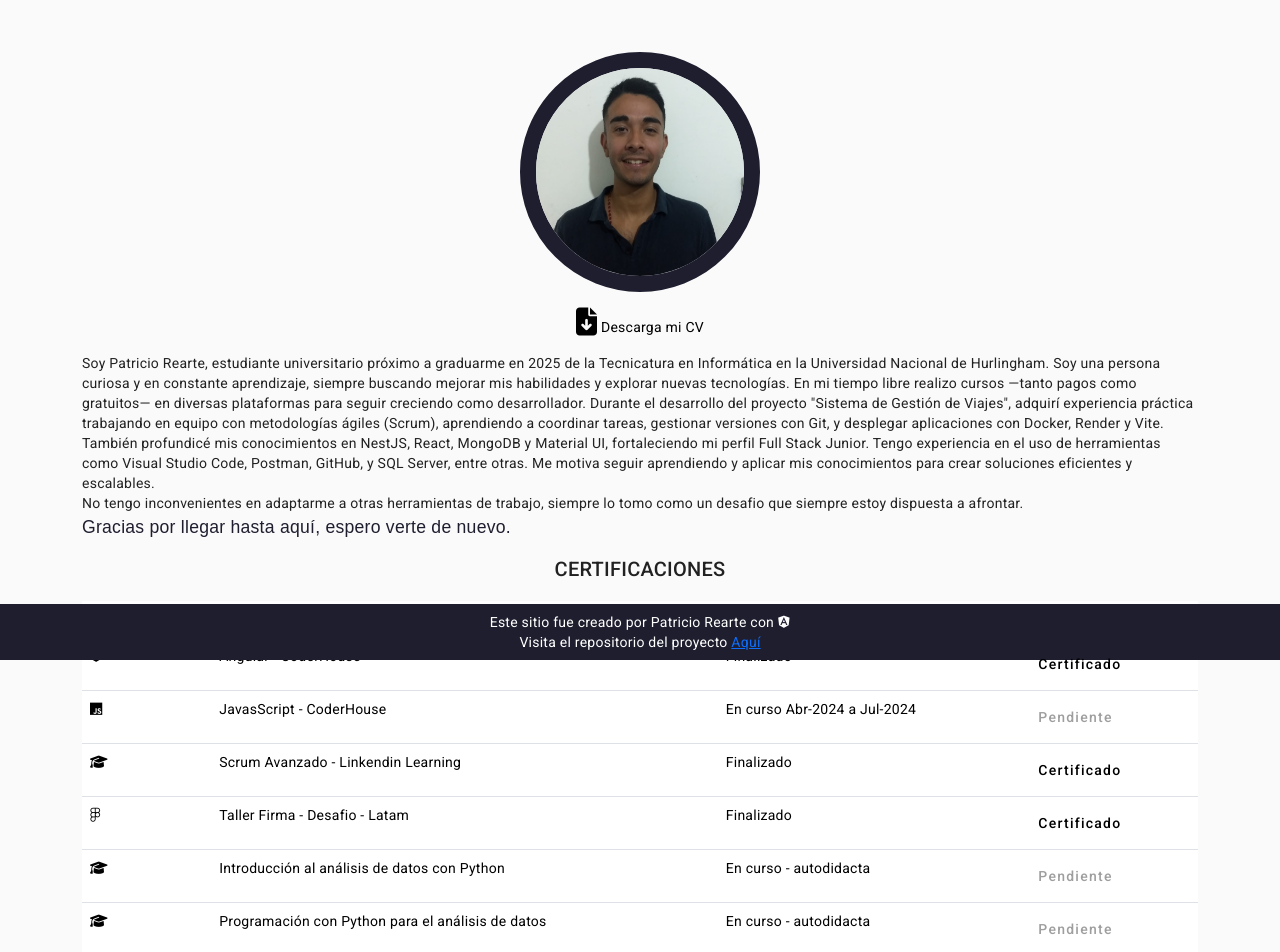
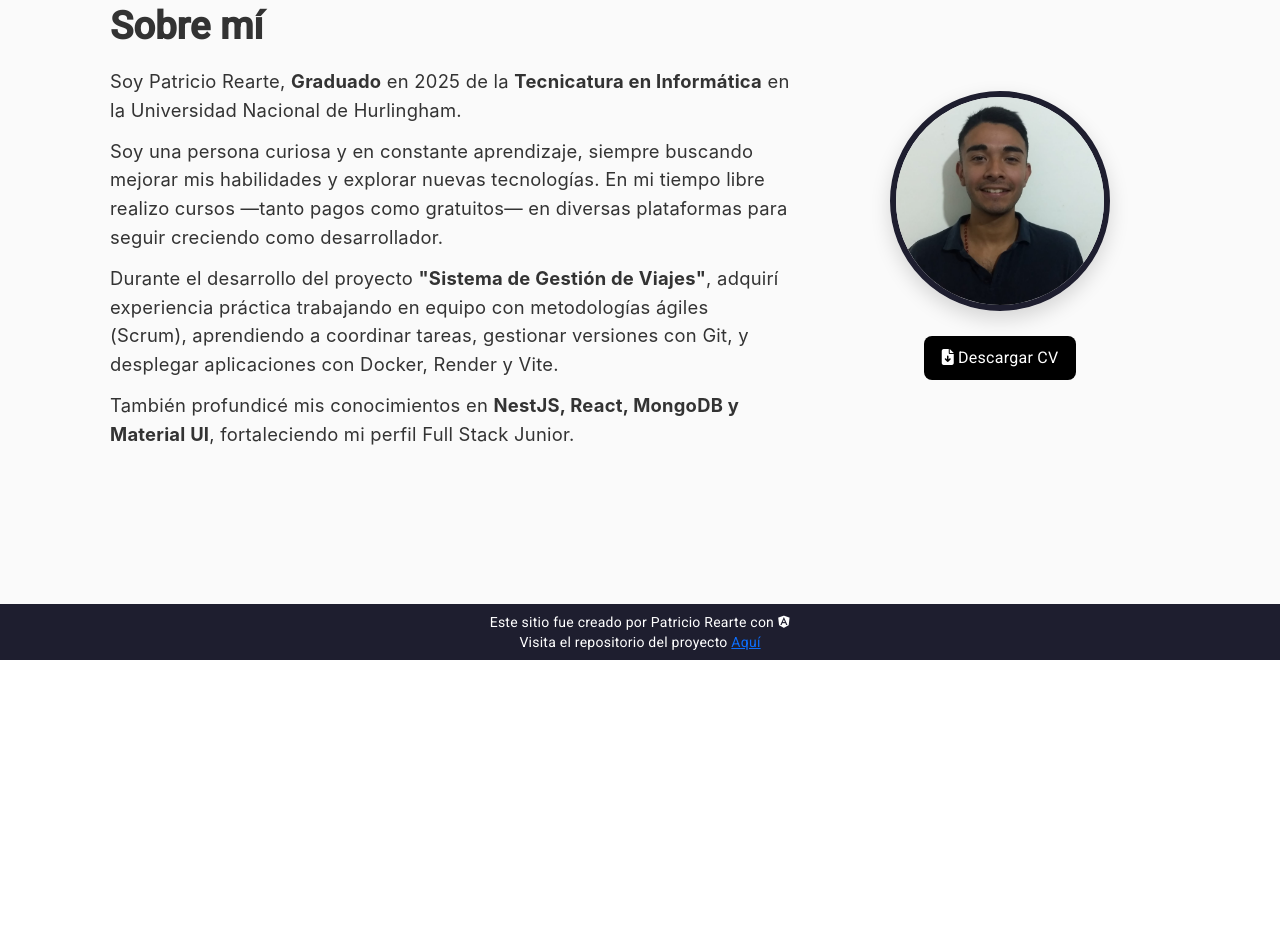
Before and after one commit to patriciorearte/patriciorearte-portafolio, an Angular app: page /about-me in a window 1280 px wide. Shown: the part 140-1092 px from the top of the page. After the commit the page ends 800 px from the top, so only its background shows below. Built offline with nearby package versions, Linux system fonts and the light colour scheme; a web font is replaced by a local one.

Commit message:
ultima actulizacion

```diff
--- a/src/app/dashboard-portafolio/pages/about-me/about-me.component.css
+++ b/src/app/dashboard-portafolio/pages/about-me/about-me.component.css
@@ -1,11 +1,69 @@
-a{
+/* GRID de dos columnas en desktop */
+.sobre-mi-container {
+    max-width: 1100px;
+    margin: auto;
+    padding: 60px 20px;
+    display: grid;
+    grid-template-columns: 2fr 1fr; /* texto más grande, imagen más chica */
+    align-items: center;
+    column-gap: 40px;
+    margin-top: 90px;
+  }
+
+  /* Texto */
+  .sobre-mi-text {
+    text-align: left;
+    font-size: 1.15rem;
+    line-height: 1.8rem;
+    font-family: "Inter", sans-serif;
+    color: #333;
+  }
+
+  .titulo {
+    font-size: 2.4rem;
+    font-weight: bold;
+    margin-bottom: 25px;
+  }
+
+  /* Imagen */
+  .sobre-mi-img {
+    text-align: center;
+  }
+
+  .sobre-mi-img img {
+    width: 220px;
+    height: 220px;
+    border-radius: 50%;
+    object-fit: cover;
+    border: 6px solid #1e1e2f;
+    box-shadow: 0px 8px 20px rgba(0, 0, 0, 0.15);
+    margin-bottom: 25px;
+  }
+
+  /* Botón */
+  .btn-cv {
+    display: inline-block;
+    background-color: black;
+    color: white;
+    padding: 12px 18px;
+    border-radius: 8px;
     text-decoration: none;
-    color: black;
-}
+    font-size: 1rem;
+    transition: 0.3s;
+  }
 
-p {
-    font-family: 'Poppins', sans-serif; /* Fuente atractiva */
-    font-size: 1.1rem;                  /* Tamaño un poco más grande */
-    line-height: 1.6;                    /* Espaciado entre líneas para legibilidad */
-    color: #1e1e2f;                      /* Color elegante (azul oscuro) */
+  .btn-cv:hover {
+    background-color: #333;
   }
+
+  /* Responsive para celulares */
+  @media (max-width: 768px) {
+    .sobre-mi-container {
+      grid-template-columns: 1fr; /* pasa a 1 columna */
+      text-align: center;
+    }
+
+    .sobre-mi-text {
+      text-align: center;
+    }
+  }
--- a/src/app/dashboard-portafolio/pages/about-me/about-me.component.html
+++ b/src/app/dashboard-portafolio/pages/about-me/about-me.component.html
@@ -1,120 +1,36 @@
+<div class="sobre-mi-container">
+  <!-- Columna de texto -->
+  <div class="sobre-mi-text">
+    <h1 class="titulo">Sobre mí</h1>
 
-  <div class="my-5">
-    <div class="container-sm  container-md container-lg">
-      <div class="m-auto">
-        <div class="text-center p-5">
-          <h1>SOBRE MI </h1>
-        </div>
-        <div class="text-center mb-3">
-          <img src="../../../../assets/imagenes/foto_CV_Patricio.jpg" class="img-fluid" style="border-radius: 50%;width: 15rem;height: 15rem;border: solid #1e1e2f 1rem;">
-        </div>
-        <div class="text-center mb-3">
-              <a href="../../../../assets/resume/Patricio_Rearte_Act.pdf" class="text-center" download>
-                <i class="fa-solid fa-file-arrow-down fs-3">
+    <p>
+      Soy Patricio Rearte, <strong>Graduado</strong> en 2025 de la
+      <strong>Tecnicatura en Informática</strong> en la Universidad Nacional de Hurlingham.
+    </p>
 
-                </i> Descarga mi CV
-              </a>
-        </div>
-      </div>
-      <div class="m-auto">
-        <div class="text-break">
-          Soy Patricio Rearte, estudiante universitario próximo a graduarme en 2025 de la Tecnicatura en Informática en la Universidad Nacional de Hurlingham.
-Soy una persona curiosa y en constante aprendizaje, siempre buscando mejorar mis habilidades y explorar nuevas tecnologías. En mi tiempo libre realizo cursos —tanto pagos como gratuitos— en diversas plataformas para seguir creciendo como desarrollador.
+    <p>
+      Soy una persona curiosa y en constante aprendizaje, siempre buscando mejorar mis habilidades y explorar nuevas tecnologías.
+      En mi tiempo libre realizo cursos —tanto pagos como gratuitos— en diversas plataformas para seguir creciendo como desarrollador.
+    </p>
 
-Durante el desarrollo del proyecto "Sistema de Gestión de Viajes", adquirí experiencia práctica trabajando en equipo con metodologías ágiles (Scrum), aprendiendo a coordinar tareas, gestionar versiones con Git, y desplegar aplicaciones con Docker, Render y Vite.
-También profundicé mis conocimientos en NestJS, React, MongoDB y Material UI, fortaleciendo mi perfil Full Stack Junior.
+    <p>
+      Durante el desarrollo del proyecto <strong>"Sistema de Gestión de Viajes"</strong>, adquirí experiencia práctica trabajando
+      en equipo con metodologías ágiles (Scrum), aprendiendo a coordinar tareas, gestionar versiones con Git, y desplegar
+      aplicaciones con Docker, Render y Vite.
+    </p>
 
-Tengo experiencia en el uso de herramientas como Visual Studio Code, Postman, GitHub, y SQL Server, entre otras. Me motiva seguir aprendiendo y aplicar mis conocimientos para crear soluciones eficientes y escalables.
-        </div>
-        <div class="text-break">
-          No tengo inconvenientes en adaptarme a otras herramientas de trabajo, siempre lo tomo como un desafio que siempre
-          estoy dispuesta a afrontar.
-          <p>
-            Gracias por llegar hasta aquí, espero verte de nuevo.
-          </p>
-        </div>
-      </div>
-      <div class="m-auto">
-        <div class="row">
-          <div class="col-12">
-            <div class="text-center">
-              <h2>CERTIFICACIONES</h2>
-            </div>
-          </div>
-          <div class="col-12">
-            <div class="d-flex">
-              <table class="table">
-                <thead>
-                  <tr>
-                    <th scope="col">Tecnología</th>
-                    <th scope="col">Nombre Curso</th>
-                    <th scope="col">Estado</th>
-                    <th scope="col">Link Certificado</th>
-                  </tr>
-                </thead>
-                <tbody>
-                  <tr>
-                    <th scope="row"><i class="fa-brands fa-angular"></i></th>
-                    <td>Angular - CoderHouse</td>
-                    <td>Finalizado</td>
-                    <td>
-                      <button mat-button (click)="openCertificado('https://www.coderhouse.com/ar/certificados/6580ce53d8761c4a1a17b052?lang=')">Certificado</button>
-                    </td>
-                  </tr>
-                  <tr>
-                    <th scope="row"><i class="fa-brands fa-js"></i></th>
-                    <td>JavasScript - CoderHouse</td>
-                    <td>En curso Abr-2024 a Jul-2024</td>
-                    <td>
-                      <button mat-button disabled>Pendiente</button>
-                    </td>
-                  </tr>
-                  <tr>
-                    <th scope="row"><i class="fa-solid fa-graduation-cap"></i></th>
-                    <td>Scrum Avanzado - Linkendin Learning</td>
-                    <td>Finalizado</td>
-                    <td><button mat-button (click)="openCertificado('https://www.linkedin.com/learning/certificates/f688f19ab41c048428ef7a9e61c64a71e2a7c64c45d063a05225d813db3729c7?lipi=urn%3Ali%3Apage%3Ad_flagship3_profile_view_base_certifications_details%3B3sGwq0WFSPWJYrzHN%2Fj4%2Bg%3D%3D')">Certificado</button></td>
-                  </tr>
-                  <tr>
-                    <th scope="row"><i class="fa-brands fa-figma"></i></th>
-                    <td>Taller Firma - Desafio - Latam</td>
-                    <td>Finalizado</td>
-                    <td>
-                      <button mat-button (click)="openCertificado('https://cursos.desafiolatam.com/certificates/zocozigkde')">Certificado</button>
-                    </td>
-                  </tr>
-                  <tr>
-                    <th scope="row"><i class="fa-solid fa-graduation-cap"></i></th>
-                    <td>Introducción al análisis de datos con Python</td>
-                    <td>En curso - autodidacta</td>
-                    <td>
-                      <button mat-button disabled>Pendiente</button>
-                    </td>
-                  </tr>
-                  <tr>
-                    <th scope="row"><i class="fa-solid fa-graduation-cap"></i></th>
-                    <td>Programación con Python para el análisis de datos</td>
-                    <td>En curso - autodidacta</td>
-                    <td>
-                      <button mat-button disabled>Pendiente</button>
-                    </td>
-                  </tr>
-                  <tr>
-                    <th scope="row"><i class="fa-solid fa-graduation-cap"></i></th>
-                    <td>Aprende Power BI desde cero</td>
-                    <td>Finalizado</td>
-                    <td>
-                      <button mat-button (click)="openCertificado('https://cursos.desafiolatam.com/certificates/jkhmrq5i4f')">Certificado</button>
-                    </td>
-                  </tr>
+    <p>
+      También profundicé mis conocimientos en <strong>NestJS, React, MongoDB y Material UI</strong>, fortaleciendo mi perfil
+      Full Stack Junior.
+    </p>
+  </div>
 
-                </tbody>
-              </table>
-            </div>
-          </div>
-        </div>
+  <!-- Columna imagen + descargar CV -->
+  <div class="sobre-mi-img">
+    <img src="assets/imagenes/foto_CV_Patricio.jpg" alt="Foto de perfil">
 
-
-
-      </div>
+    <a href="assets/CV-Patricio-Rearte.pdf" class="btn-cv" download>
+      <i class="fa-solid fa-file-arrow-down"></i> Descargar CV
+    </a>
   </div>
+</div>
--- a/src/app/dashboard-portafolio/pages/home/home.component.css
+++ b/src/app/dashboard-portafolio/pages/home/home.component.css
@@ -1,34 +1,83 @@
-button {
+/* CONTENEDOR PRINCIPAL */
+.hero-container {
+  display: flex;
+  flex-direction: row;
+  align-items: center;
+  justify-content: center;
+  gap: 50px;
+  padding: 60px 20px;
+  max-width: 1200px;
+  margin: auto;
+  margin-top: 90px;
+}
+
+/* SECCIÓN IZQUIERDA (TEXTO) */
+.hero-left {
+  max-width: 550px;
+}
+
+h1 {
+  font-size: 2.5rem;
+  font-weight: 700;
+  color: #222;
+}
+
+.subtitulo {
+  font-size: 1.4rem;
+  font-weight: 500;
+  color: #555;
+  margin-bottom: 25px;
+}
+
+p {
+  font-size: 1.15rem;
+  line-height: 1.8rem;
+  color: #444;
+  text-align: justify;
+}
+
+ul {
+  padding-left: 18px;
+  font-size: 1.1rem;
+  margin-bottom: 10px;
+}
+
+/* SECCIÓN DERECHA (IMAGEN) */
+.hero-right img {
+  width: 330px;
+  border-radius: 50%;
+  box-shadow: 0px 4px 20px rgba(0,0,0,0.15);
+}
+
+/* BOTÓN */
+.btn-contacto {
   background-color: black;
   color: white;
-  border: 1px solid black;
-  border-radius: 5px;
-  padding: 10px 20px;
-  font-size: 16px;
+  border: none;
+  padding: 12px 22px;
+  font-size: 18px;
+  border-radius: 8px;
   cursor: pointer;
-  transition: background-color 0.3s, color 0.3s;
-  margin-bottom: 30px; /* separa del footer */
+  margin-top: 20px;
 }
-button:hover {
-    background-color: #333; /* Cambia el color de fondo al pasar el mouse */
+
+.btn-contacto:hover {
+  background-color: #333;
 }
-p {
-    font-family: 'Poppins', sans-serif; /* Fuente atractiva */
-    font-size: 1.1rem;                  /* Tamaño un poco más grande */
-    line-height: 1.6;                    /* Espaciado entre líneas para legibilidad */
-    color: #1e1e2f;                      /* Color elegante (azul oscuro) */
+
+/* RESPONSIVE */
+@media (max-width: 850px) {
+  .hero-container {
+    flex-direction: column;
+    text-align: center;
   }
-img{
-  border-radius: 15px;       /* bordes redondeados */
-  margin: 30px 0;            /* espacio arriba y abajo */
-  display: block;
-  max-width: 100%;
-  height: auto;
 
-  /* Para que se vea bien si navbar es fixed */
-  position: relative;
-  z-index: 1;
+  .hero-left {
+    text-align: center;
+  }
 
-  /* Sombra opcional para resaltar */
-  box-shadow: 0 4px 8px rgba(0,0,0,0.1);
+  ul {
+    list-style: none;
+    padding: 0;
+  }
 }
--- a/src/app/dashboard-portafolio/pages/home/home.component.html
+++ b/src/app/dashboard-portafolio/pages/home/home.component.html
@@ -1,34 +1,34 @@
+<div class="hero-container">
 
-<div class="my-5">
-  <div class="container-sm  container-md container-lg">
-      <div class="m-auto">
+  <div class="hero-left">
+      <h1>Hola, soy <strong>Patricio Rearte</strong> </h1>
+      <h2 class="subtitulo">Full Stack Developer Jr.</h2>
 
-        <div class="text-center">
-          <img   style="max-width: 100%; max-height: 400px;" class="img-fluid m-auto" src="assets/imagenes/Patricio.png">
-          <!-- <h1 class="text-center my-3 my-md-5 fw-bold">{{title}}</h1> -->
-        </div>
-        <div class="m-auto" style="max-width: 70%">
-          <p class="p-1">
-            ¡Hola! Muchas gracias por visitar mi portafolio.
-            Este sitio está desarrollado con Angular v16, es un SPA (Single Page Application) en la que utilizo Angular Material y Lazy Loading para mejorar la experiencia de navegación.
+      <p>
+        Este sitio está desarrollado con <strong>Angular v16</strong>.
+        Es una SPA (Single Page Application) donde utilizo Angular Material y Lazy Loading para optimizar la navegación.
+      </p>
 
-            En la sección Portafolio vas a encontrar algunos proyectos que realicé aplicando mis conocimientos en React, Node.js y bases de datos (MongoDB / MariaDB), además de otros desarrollos académicos y personales.
+      <p>
+        En la sección <strong>Portafolio</strong> vas a encontrar proyectos realizados aplicando mis conocimientos en:
+      </p>
 
+      <ul>
+        <li><strong>React</strong></li>
+        <li><strong>Node.js</strong></li>
+        <li><strong>Bases de datos (MongoDB / MariaDB)</strong></li>
+      </ul>
 
+      <p>
+        Estoy en constante mejora y aprendizaje continuo, así que te invito a volver para ver avances.
+        <br> ¡Gracias por pasar!
+      </p>
 
-          </p>
-          <p class="p-1">
-            Estoy continuamente realizandole mejoras , así que te invito a que lo visites cada tando para que juntos vayamos viendo
-            su avance.
-          </p>
-          <p class="p-1 mb-5">
-            ¡Un gusto, y gracias por pasar!
-          </p>
-        </div>
-        <div class="m-auto text-center">
-          <button routerLink="/contact">Contactame</button>
-        </div>
-      </div>
+      <button routerLink="/contact" class="btn-contacto">Contactame</button>
+  </div>
 
+  <div class="hero-right">
+      <img src="assets/imagenes/Patricio.png" alt="Foto de Patricio Rearte">
   </div>
+
 </div>
```
Also changed, not shown: 1 other file (tests, documents, lock files or other folders).
